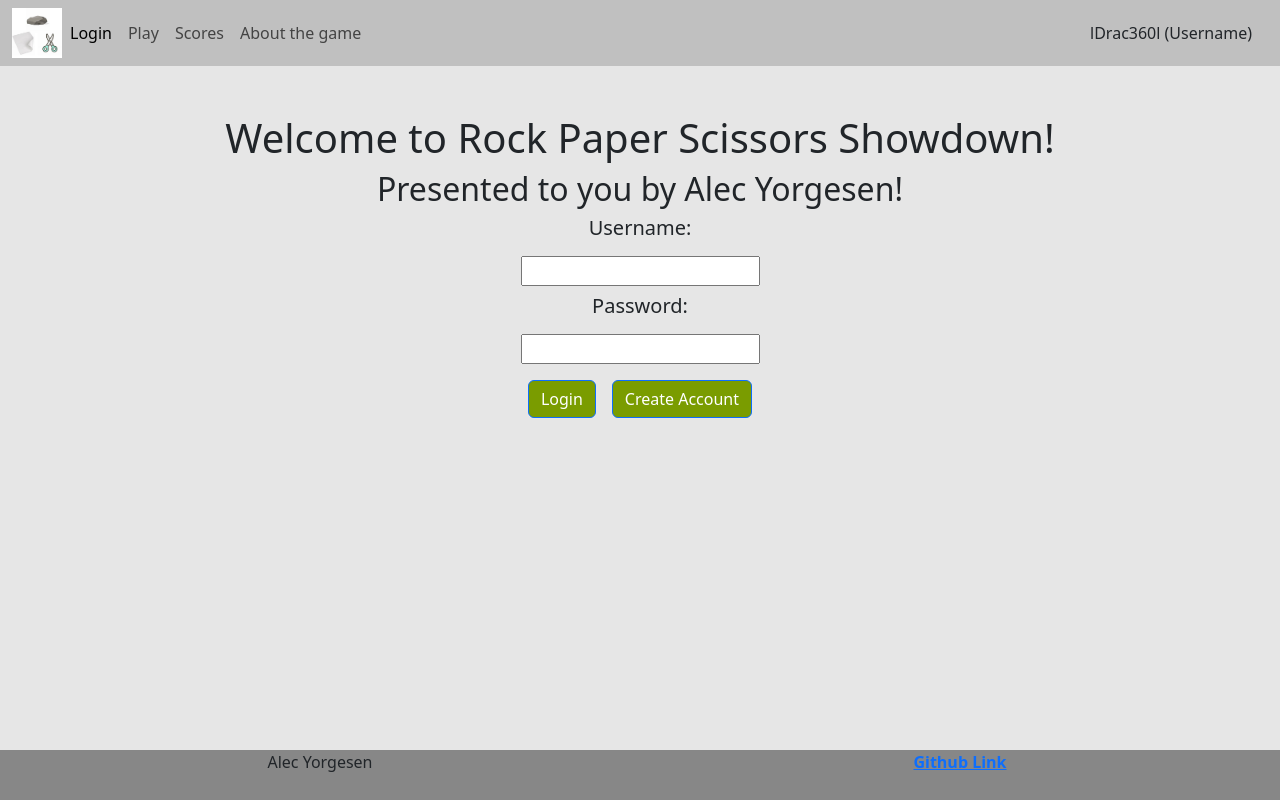
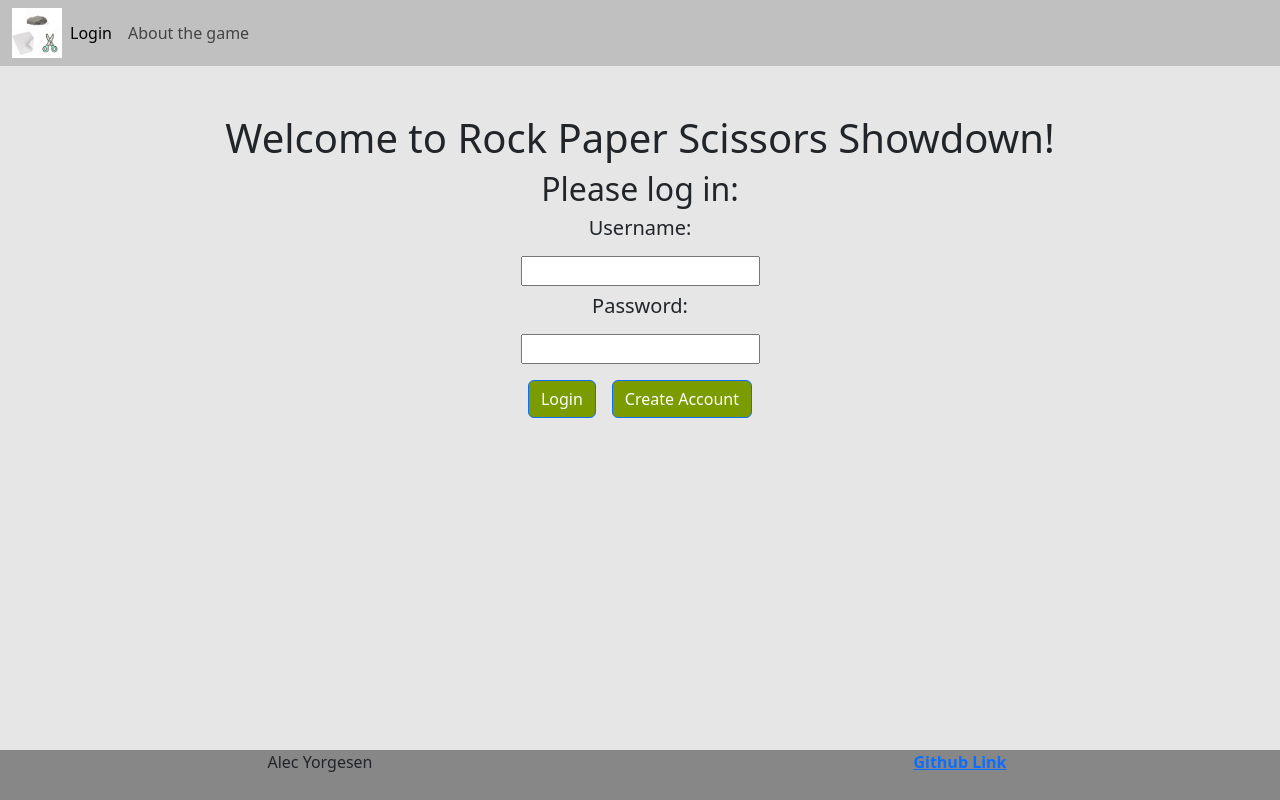
Before and after one commit to Alecyorgesen/startup, a React (Vite) app: page / in a window 1280 px wide. Built offline with nearby package versions, Linux system fonts and the light colour scheme.

Commit message:
progress!!

```diff
--- a/src/app.jsx
+++ b/src/app.jsx
@@ -1,15 +1,17 @@
 import React from 'react';
+import { useState } from 'react';
 import { BrowserRouter, NavLink, Route, Router, Routes } from 'react-router-dom';
 import Login from './login/login';
 import Play from './play/play';
 import Scores from './scores/scores';
 import About from './about/about';
-// import { AuthState } from './login/AuthState';
 import 'bootstrap/dist/css/bootstrap.min.css';
 import 'bootstrap/dist/js/bootstrap.bundle.min.js'; //I might change this later...
 import './app.css';
 
 export default function App() {
+    const [username, setUsername] = useState('');
+    const [authenticated, setAuthenticated] = useState(false);
 
     return (
         <BrowserRouter>
@@ -26,26 +28,31 @@ export default function App() {
                         <li className="nav-item">
                             <NavLink className="nav-link" to="">Login</NavLink>
                         </li>
+                        {authenticated === true && (
                             <li className="nav-item">
                                 <NavLink className="nav-link" to="play">Play</NavLink>
                             </li>
+                        )}
+                        {authenticated === true && (
                             <li className="nav-item">
                                 <NavLink className="nav-link" to="scores">Scores</NavLink>
                             </li>
+                        )}
                         <li className="nav-item">
                             <NavLink className="nav-link" to="about">About the game</NavLink>
                         </li>
                         </ul>
                     </div>
                     <div className="d-flex ms-auto">
-                        <p className="mb-0 me-3">lDrac360l (Username)</p>
+                        <p className="mb-0 me-3">{username}</p>
                     </div>
                     </div>
                 </nav>
             </header>
 
             <Routes>
-                <Route path='/' element={<Login />} />
+                <Route path='/' element={<Login username={username} setUsername={setUsername}
+                authenticated={authenticated} setAuthenticated={setAuthenticated} />} />
                 <Route path='/play' element={<Play />} />
                 <Route path='/scores' element={<Scores />} />
                 <Route path='/about' element={<About />} />
--- a/src/login/login.jsx
+++ b/src/login/login.jsx
@@ -3,21 +3,44 @@ import Button from 'react-bootstrap/Button';
 import './login.css'
 import 'bootstrap/dist/css/bootstrap.min.css';
 
-export default function Login() {
+export default function Login({ username, setUsername, authenticated, setAuthenticated }) {
     return (
     <main className="pt-5 flex-fill">
         <h1 className="d-flex justify-content-center">
             Welcome to Rock Paper Scissors Showdown!
         </h1>
-        <h2 className="d-flex justify-content-center">Presented to you by Alec Yorgesen!</h2>
+        {authenticated === false && (
+            <>
+                <h2 className="d-flex justify-content-center">Please log in:</h2>
                 <div className="d-flex justify-content-center"><h5>Username:</h5></div>
                 <div className="d-flex justify-content-center m-2"><input type="text" /></div>
                 <div className="d-flex justify-content-center"><h5>Password:</h5></div>
                 <div className="d-flex justify-content-center m-2"><input type="password" /></div>
                 <div className="d-flex justify-content-center">
-            <Button type="submit" className="btn btn-primary m-2 button">Login</Button>
-            <Button type="submit" className="btn btn-primary m-2 button">Create Account</Button>
+                    <Button type="submit" className="btn btn-primary m-2 button" onClick={() => login()}>Login</Button>
+                    <Button type="submit" className="btn btn-primary m-2 button" onClick={() => createUser()}>Create Account</Button>
                 </div>
+            </>
+        )}
+        {authenticated === true && (
+            <>
+                <h2>Welcome {username}!</h2>
+                <Button type="submit" className="btn btn-primary m-2 button" onClick={() => logout()}>Logout</Button>
+            </>
+        )}
+
     </main>
     )
 }
+
+function createUser() {
+
+}
+
+function login() {
+
+}
+
+function logout() {
+
+}
--- a/src/play/play.jsx
+++ b/src/play/play.jsx
@@ -11,7 +11,6 @@ export default function Play() {
   }
   const [pngList, setPngList] = useState(list)
 
-    let png = "gray_square.png";
     let alt = "gray_squre";
     return (
     <main>
```
Lines whose indentation alone changed are shown as unchanged.
